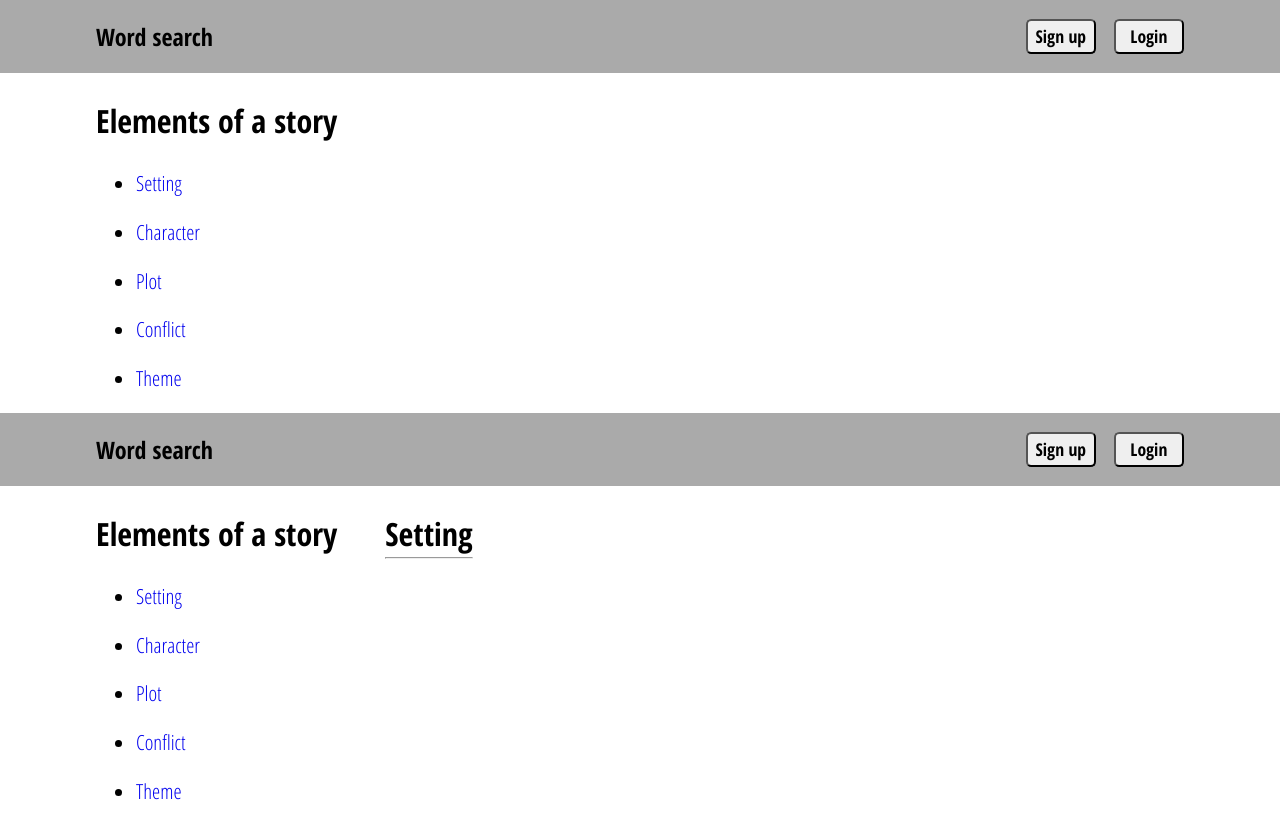
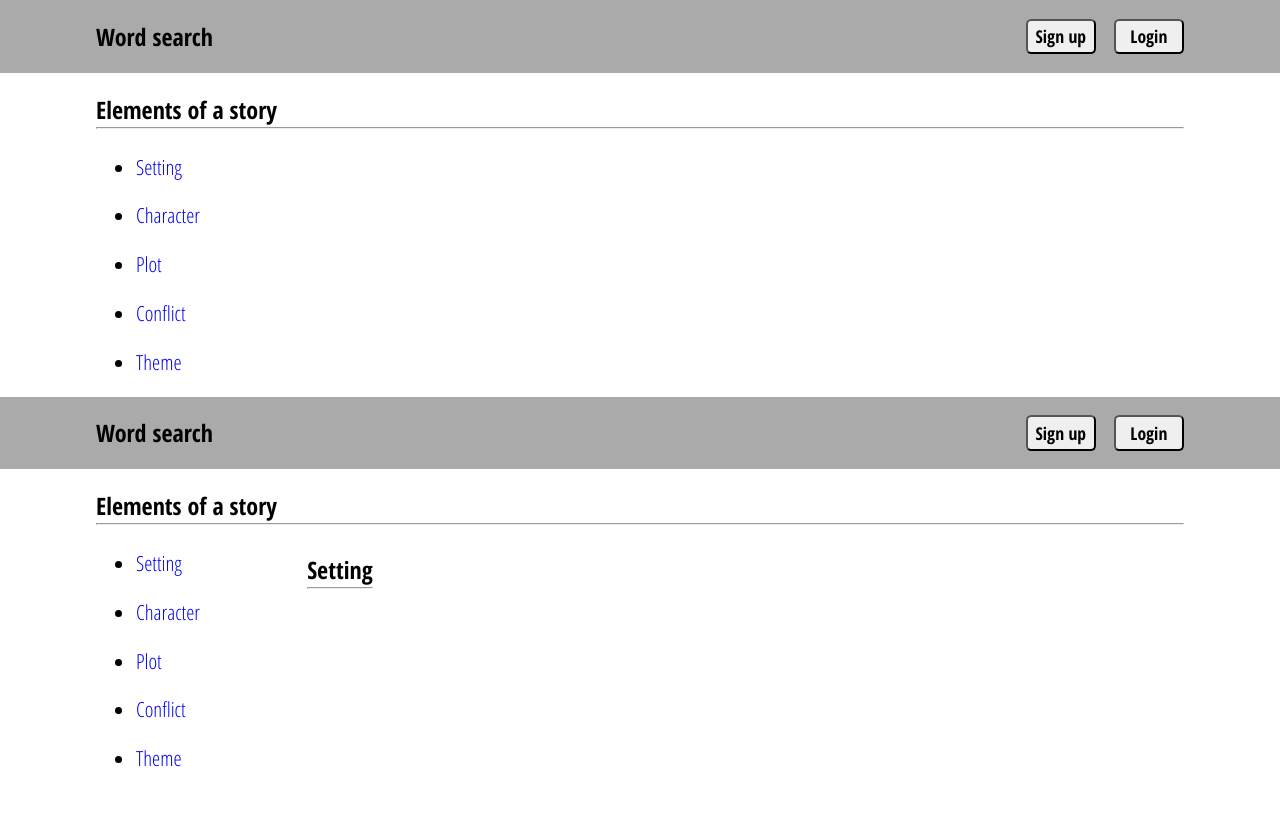
Before and after one commit to AdiCoder94/WordSearchRepo, a React (Create React App) app in the folder wordsearch-frontend/: page /setting in a window 1280 px wide. After the commit the page ends 800 px from the top, so only its background shows below. Built offline with nearby package versions, Linux system fonts and the light colour scheme.

Commit message:
made changes in the pages

```diff
--- a/wordsearch-frontend/src/components/Components/ElementsOfStory.js
+++ b/wordsearch-frontend/src/components/Components/ElementsOfStory.js
@@ -8,7 +8,6 @@ function ElementOfStory(){
 	return(
 		<React.Fragment>
 			<div className="elementstory-container">
-				<h2 className='section-heading'>Elements of a story</h2>
 				<ul className='element-of-story-list'>
 					<li><Link to='/setting'>Setting</Link></li>
 					<li><Link to='/character'>Character</Link></li>
--- a/wordsearch-frontend/src/components/Modals/LoginModal.js
+++ b/wordsearch-frontend/src/components/Modals/LoginModal.js
@@ -16,6 +16,7 @@ class LoginModal extends Component{
 		this.hideModal = this.hideModal.bind(this);
 		this.onTextboxChangeUserName = this.onTextboxChangeUserName.bind(this);
 		this.onTextboxChangeLogInPassword = this.onTextboxChangeLogInPassword.bind(this);
+		this.signIn = this.signIn.bind(this);
 	}
 
 	onTextboxChangeUserName(e){
@@ -32,6 +33,18 @@ class LoginModal extends Component{
 
 	componentDidUpdate(){
 		console.log("User name" + this.state.signUpUsername + " " + "password " + this.state.logInPassword)
+	}
+
+	onSignIn(){
+		// grab state
+		var {
+			signUpUsername,
+			logInPassword
+		} = this.state;
+
+		fetch('/api/account/signin',{
+
+		})
 	}
 
 	hideModal(){
@@ -58,7 +71,7 @@ class LoginModal extends Component{
 						</div>
 						<div className='login-cancel-holder flex-row'>
 							<button className='close-modal-btn modal-btn' onClick={this.hideModal}>Cancel</button>
-							<button className="submit-form-btn modal-btn">Login</button>
+							<button className="submit-form-btn modal-btn" onClick={this.onSignIn} >Login</button>
 						</div>
 					</div>
 				</div>
--- a/wordsearch-frontend/src/components/Modals/SignupModal.js
+++ b/wordsearch-frontend/src/components/Modals/SignupModal.js
@@ -60,7 +60,7 @@ class SignupModal extends Component{
 
 	onSignUp(){
 		// grabbing the state
-		const {
+		var {
 			signUpUsername,
 			signUpEmail,
 			signUpPassword,
@@ -95,22 +95,23 @@ class SignupModal extends Component{
 			})
 		})
 		.then(res => res.json())
+		.then(res => console.log(res.stringify()))
 		.then(json => {
 			if(json.success){
 				this.setState({
 					signUpError:json.message,
-					signUpEmail:'',
-					signUpPassword:'',
+					signUpEmail:"",
+					signUpPassword:"",
 					isLoading:false
 				});
-				console.log( "Email: " + this.state.signUpEmail +" Password " + this.state.signUpPassword + this.state.signUpError )
+				console.log( "Success Email: " + this.state.signUpEmail +" Password " + this.state.signUpPassword + this.state.signUpError )
 			}
 			else{
 				this.setState({
 					isLoading:false,
 					signUpError:json.message
 				});
-				console.log( "Email: " + this.state.signUpEmail +" Password " + this.state.signUpPassword + this.state.signUpError )
+				console.log( " Fail Email: " + this.state.signUpEmail +" Password " + this.state.signUpPassword + this.state.signUpError )
 			}
 		})
 	}
@@ -125,10 +126,9 @@ class SignupModal extends Component{
 	render(props){
 		let hideModalClassName;
 		let loaderClassName;
-		let signUpErrorDisp;
 		(this.state.viewSignUpModal) ? (hideModalClassName = "modal-container") : (hideModalClassName="hidden");
 		(this.state.isLoading) ? (loaderClassName = "loader-container flex-row") : (loaderClassName = "hidden ");
-		const {
+		var {
 			viewSignUpModal,
 			isLoading,
 			signUpError,
@@ -144,15 +144,15 @@ class SignupModal extends Component{
 					<div className="signup-modal-content flex-column">
 						<div className="username-section flex-row">
 							<p className="username-subheading">User name:</p>
-							<input type='text' onChange={this.onTextboxChangeUserName} value={signUpUsername} />
+							<input type='text' onChange={this.onTextboxChangeUserName} value={this.state.signUpUsername} />
 						</div>
 						<div className="email-section flex-row">
 							<p className="email-subheading">Email:</p>
-							<input type='text' onChange={this.onTextboxChangeSignUpEmail} value={signUpEmail} />
+							<input type='text' onChange={this.onTextboxChangeSignUpEmail} value={this.state.signUpEmail} />
 						</div>
 						<div className="password-section flex-row">
 							<p className="password-subheading">Password:</p>
-							<input type='text' onChange={this.onTextboxChangeSignUpPassword} value={signUpPassword} />
+							<input type='text' onChange={this.onTextboxChangeSignUpPassword} value={this.state.signUpPassword} />
 						</div>
 						<div className="confirm-password-section flex-row">
 							<p className="confirm-password-subheading">Confirm password:</p>
--- a/wordsearch-frontend/src/components/pages/Characters.js
+++ b/wordsearch-frontend/src/components/pages/Characters.js
@@ -8,12 +8,14 @@ function StoryCharacter(){
 	return(
 		<React.Fragment>
 			<Header />
+			<div className='site-article-container'>
+          		<h2 className='section-heading'>Elements of a story</h2>
+          		<hr />
           		<div className="article-container flex-row">
            			<div className='article-left-section'>
               			<ElementOfStory />
             		</div>
             		<div className='article-right-section'>
-			<div className="elementstory-desc-container">
             			<h2 className='section-heading'>Character</h2>
 						<hr />
             		</div>
--- a/wordsearch-frontend/src/components/pages/Conflict.js
+++ b/wordsearch-frontend/src/components/pages/Conflict.js
@@ -9,12 +9,14 @@ class StoryConflict extends Component{
 		return(
 			<React.Fragment>
 				<Header />
+	   			<div className='site-article-container'>
+		          <h2 className='section-heading'>Elements of a story</h2>
+		          <hr />
 		          <div className="article-container flex-row">
 		            <div className='article-left-section'>
 		              <ElementOfStory />
 		            </div>
 		            <div className='article-right-section'>
-					<div className="elementstory-desc-container">
 		            	<h2 className='section-heading'>Conflict</h2>
 						<hr />
 		            </div>
--- a/wordsearch-frontend/src/components/pages/Plot.js
+++ b/wordsearch-frontend/src/components/pages/Plot.js
@@ -8,13 +8,15 @@ function StoryPlot(){
 	return(
 		<React.Fragment>
 			<Header />
+			<div className='site-article-container'>
+      			<h2 className='section-heading'>Elements of a story</h2>
+          		<hr />
           		<div className="article-container flex-row">
            			<div className='article-left-section'>
             			<ElementOfStory />
             		</div>
             		<div className='article-right-section'>
-				<div className="elementstory-desc-container">
-					<h2 className='section-heading'>Plots</h2>
+            			<h2 className='section-heading'>Plot</h2>
 						<hr />
             		</div>
           		</div>
--- a/wordsearch-frontend/src/components/pages/Setting.js
+++ b/wordsearch-frontend/src/components/pages/Setting.js
@@ -8,12 +8,14 @@ function StorySetting(){
 	return(
 		<React.Fragment>
 			<Header />
+			<div className='site-article-container'>
+  			<h2 className='section-heading'>Elements of a story</h2>
+    		<hr />
     		<div className="article-container flex-row">
      			<div className='article-left-section'>
         			<ElementOfStory />
       		</div>
       		<div className='article-right-section'>
-					<div className="elementstory-desc-container">
       			<h2 className='section-heading'>Setting</h2>
 					<hr />
       		</div>
--- a/wordsearch-frontend/src/components/pages/Theme.js
+++ b/wordsearch-frontend/src/components/pages/Theme.js
@@ -8,12 +8,14 @@ function StoryTheme(){
 	return(
 		<React.Fragment>
 			<Header />
+			<div className='site-article-container'>
+      			<h2 className='section-heading'>Elements of a story</h2>
+          		<hr />
           		<div className="article-container flex-row">
            			<div className='article-left-section'>
               			<ElementOfStory />
             		</div>
             		<div className='article-right-section'>
-					<div className="elementstory-desc-container">
             			<h2 className='section-heading'>Theme</h2>
 						<hr />
             		</div>
--- a/wordsearch-frontend/src/components/pages/publicDashboard.js
+++ b/wordsearch-frontend/src/components/pages/publicDashboard.js
@@ -13,11 +13,15 @@ class PublicDashboard extends Component {
     return (
       <React.Fragment>
         <Header />
-        <div className="article-container flex-row">
-          <div className='article-left-section'>
-            <ElementOfStory />
-          </div>
-          <div className='article-right-section'>
+        <div className='site-article-container'>
+          <h2 className='section-heading'>Elements of a story</h2>
+          <hr />
+          <div className="article-container flex-row">
+            <div className='article-left-section'>
+              <ElementOfStory />
+            </div>
+            <div className='article-right-section'>
+            </div>
           </div>
         </div>
       </React.Fragment>
--- a/wordsearch-frontend/src/scss/article_styles.scss
+++ b/wordsearch-frontend/src/scss/article_styles.scss
@@ -1,6 +1,10 @@
-.article-container {
-    justify-content: flex-start;
+.site-article-container {
     padding: 0 6em;
+}
+
+.section-heading {
+    font-family: "Open Sans Condensed-Bold";
+    margin-bottom: -0.3em;
 }
 
 //element of story section styles
@@ -27,6 +31,11 @@
             ;
         }
     }
+}
+
+//left section styles
+.article-left-section {
+    width: 15%;
 }
 
 //routes container
@@ -127,14 +136,14 @@
         background-color: #ccc;
 
         .username-section {
-            width:100%;
+            width: 100%;
             height: 3em;
             align-items: center;
             justify-content: space-between;
         }
 
         .password-section {
-            width:100%;
+            width: 100%;
             align-items: center;
             justify-content: space-between;
             margin-left: 1em;
@@ -144,7 +153,7 @@
 
         .confirm-password-section {
             justify-content: space-between;
-            width:100%;
+            width: 100%;
             align-items: center;
             margin-left: 1em;
             margin-right: 0.5em;
@@ -153,7 +162,7 @@
 
         .email-section {
             justify-content: space-between;
-            width:100%;
+            width: 100%;
             align-items: center;
             margin-left: 1em;
             margin-right: 0.5em;
@@ -190,17 +199,19 @@
                 background-color: #bbb;
             }
         }
-        .error-display{
+
+        .error-display {
             font-family: "Open Sans Condensed";
-            color:red;
+            color: red;
         }
     }
 }
 
 //loader container styles
-.loader-container{
+.loader-container {
     align-items: center;
-    .pleasewait-txt{
+
+    .pleasewait-txt {
         font-family: "Open Sans Condensed-Bold";
         margin-left: 0.4em;
     }
```
Also changed, not shown: 2 other files (tests, documents, lock files or other folders). Lines whose indentation alone changed are shown as unchanged.
